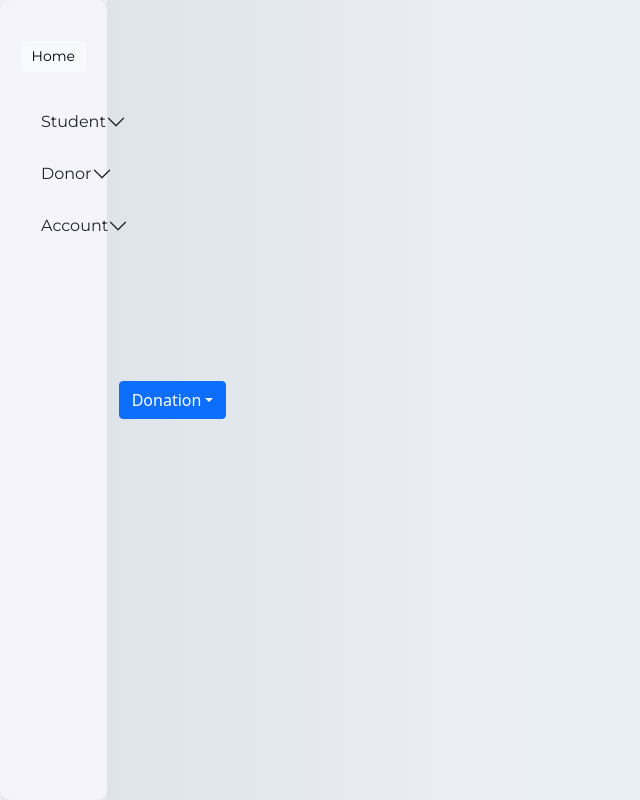
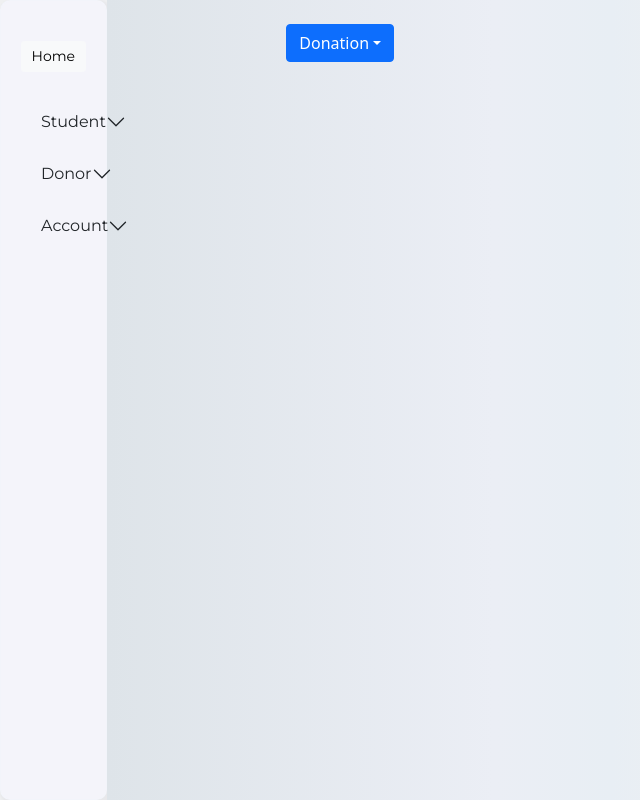
Before and after one commit to veggiepilot/gca-donor-dashboard-react-app, a React (Create React App) app in the folder client/: page /donor/newdonation/1 in a window 1280 px wide. Shown: the whole page, without its empty margins (0-640 px from the left). Built offline with nearby package versions, Linux system fonts and the light colour scheme.

Commit message:
added container in donationForm

```diff
--- a/client/src/components/forms/donationForm.js
+++ b/client/src/components/forms/donationForm.js
@@ -1,23 +1,25 @@
 import React from "react";
-import DropdownButton from 'react-bootstrap/DropdownButton';
-import Dropdown from 'react-bootstrap/Dropdown'
-import { useQuery } from '@apollo/client';
-import { QUERY_STUDENTS } from "../../utils/queries"
+import { Container } from "react-bootstrap";
+import DropdownButton from "react-bootstrap/DropdownButton";
+import Dropdown from "react-bootstrap/Dropdown";
+import { useQuery } from "@apollo/client";
+import { QUERY_STUDENTS } from "../../utils/queries";
 
 const DonationForm = () => {
-  return(
-<DropdownButton id="dropdown-basic-button" title="Donation">
-  <Dropdown.Item href="#/action-1">Students</Dropdown.Item>
+  return (
+    <Container
+    className=" d-flex flex-column w-75 justify-content-top align-content-center p-4 min-vh-100"
+    fluid
+  >
+    <DropdownButton id="dropdown-basic-button" title="Donation">
+      <Dropdown.Item href="#/action-1">Students</Dropdown.Item>
 
+      <Dropdown.Item href="#/action-2">Donation Amount</Dropdown.Item>
 
-  <Dropdown.Item href="#/action-2">Donation Amount</Dropdown.Item>
-
-
-  <Dropdown.Item href="#/action-3">Donation Date</Dropdown.Item>
-
-
-</DropdownButton>
-  )
-}
+      <Dropdown.Item href="#/action-3">Donation Date</Dropdown.Item>
+    </DropdownButton>
+    </Container>
+  );
+};
 
 export default DonationForm;
```
